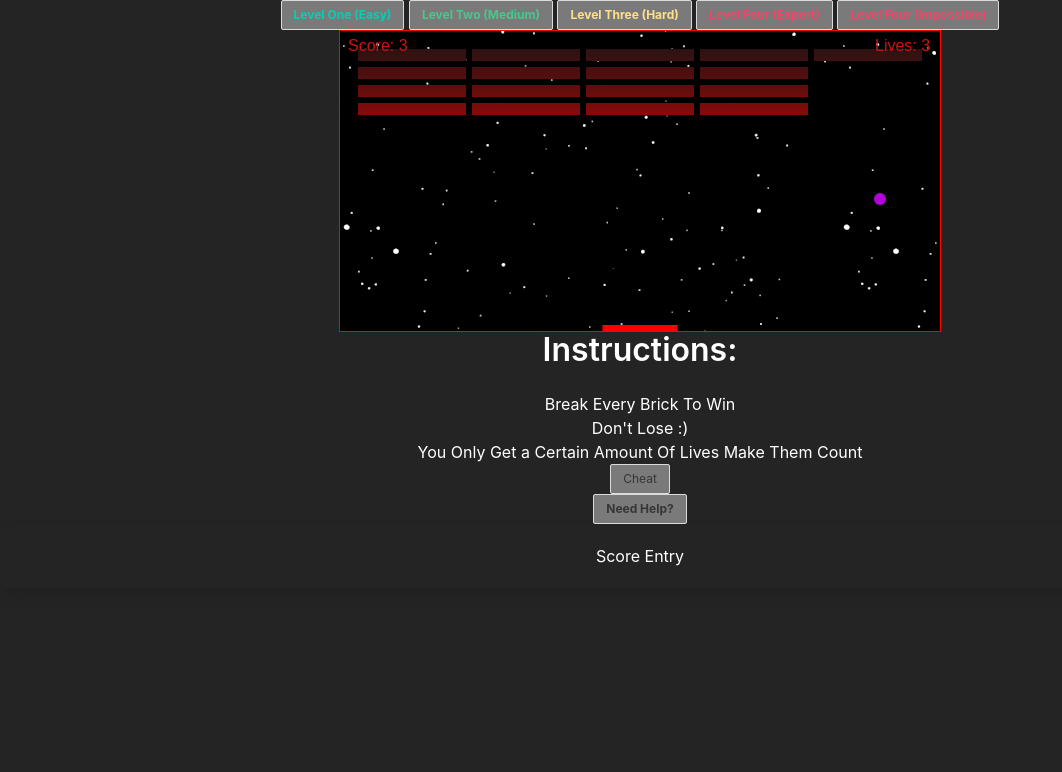
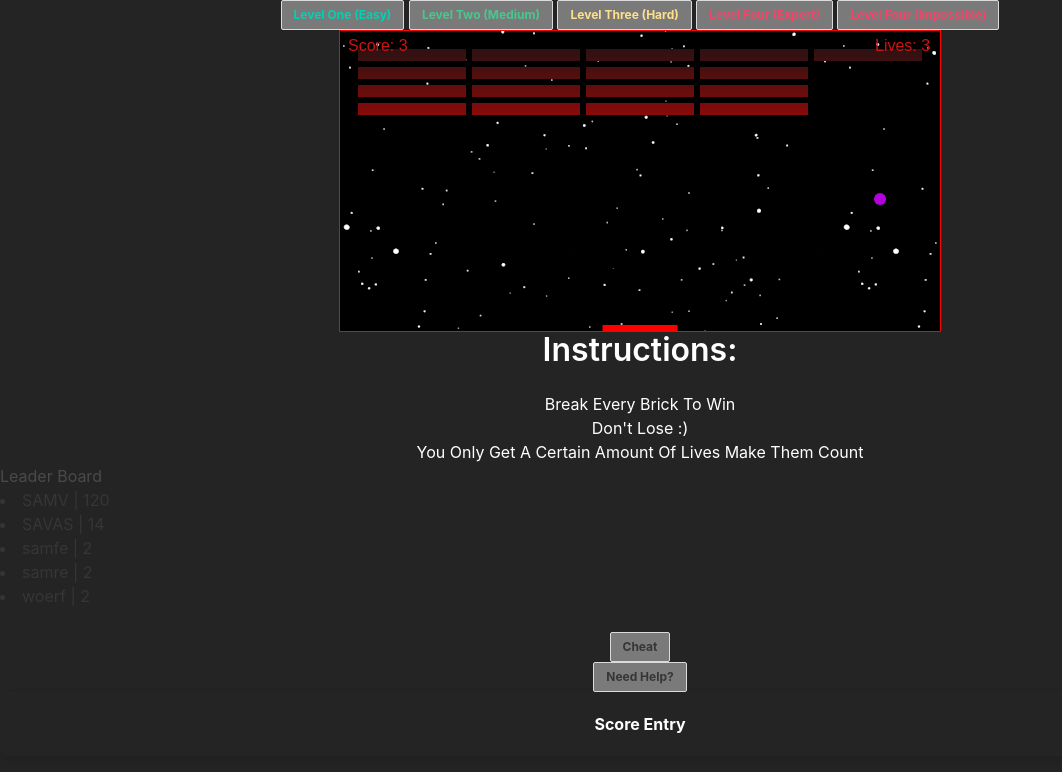
Before and after one commit to Momentum-PT-Team-3/javascript-mdn-build-a-game-tutorial-SamV808, a Django app: page / in a window 1280 px wide. Shown: the top 772 px of the page, without its empty margins (0-1062 px from the left). Run offline with Django 3.2, Linux system fonts and the light colour scheme; data comes from the database, SQL or seed files in the repository; both versions use the stored data as it was after the commit; data that the repository does not hold is empty; some libraries are stand-ins or nearby versions.

Commit message:
Added Leaderboard and display scores

```diff
--- a/breakout/views.py
+++ b/breakout/views.py
@@ -1,4 +1,4 @@
-from django.http import JsonResponse
+from django.http import HttpResponse, JsonResponse
 import json
 from django.core import serializers
 from django.shortcuts import render
@@ -15,12 +15,13 @@ def ajax_create_score(request):
     if request.method == "POST":
         score = request.POST.get("score")
         initials = request.POST.get("initials")
-        new_score = Score.objects.get_or_create(points=score, player=initials)
+        new_score = Score.objects.create(points=score, player=initials)
         data = serializers.serialize("json", [new_score[0]])
         return JsonResponse(data, safe=False)
     else:
         return JsonResponse({"method": "Steve!?!?"})
 
 def ajax_get_top_scores(request):
-    # top_scores = Score.objects.all().order_by('-points')[:5]
-    pass
+    top_scores = Score.objects.all().order_by('-points')[:5]
+    data = serializers.serialize("json", top_scores)
+    return HttpResponse(data, content_type="application/json")
--- a/core/urls.py
+++ b/core/urls.py
@@ -20,5 +20,6 @@ from breakout import views
 urlpatterns = [
     path('admin/', admin.site.urls),
     path("", views.index, name="home"),
-    path("api/score/new", views.ajax_create_score, name="ajax_create_score")
+    path("api/score/new", views.ajax_create_score, name="ajax_create_score"),
+    path("api/leaderboard/", views.ajax_get_top_scores, name="ajax_get_top_leaders"),
 ]
--- a/static/scripts/main.js
+++ b/static/scripts/main.js
@@ -28,6 +28,24 @@ my_gradient.addColorStop(0, "#141414");
 my_gradient.addColorStop(1, "red");
 
 
+function getCookie(name) {
+let cookieValue = null;
+if (document.cookie && document.cookie !== '') {
+    const cookies = document.cookie.split(';');
+    for (let i = 0; i < cookies.length; i++) {
+        const cookie = cookies[i].trim();
+        // Does this cookie string begin with the name we want?
+        if (cookie.substring(0, name.length + 1) === (name + '=')) {
+            cookieValue = decodeURIComponent(cookie.substring(name.length + 1));
+            break;
+        }
+    }
+}
+return cookieValue;
+}
+const csrftoken = getCookie('csrftoken');
+
+
 const scoreURL = "/api/score/new"
 let scoreForm = document.querySelector("#score-form")
 
@@ -35,7 +53,6 @@ scoreForm.addEventListener("submit", function (event) {
     event.preventDefault()
     console.log(event.target)
     formData = new FormData(scoreForm)
-    // let score = 2
     formData.append("score", score)
     fetch(scoreURL, {
         method: "POST",
@@ -94,7 +111,8 @@ function keyUpHandler(e) {
 
 function mouseMoveHandler(e) {
     let relativeX = e.clientX - canvas.offsetLeft;
-    if (relativeX > 0 && relativeX < canvas.width) {
+    // if (relativeX > 0 && relativeX < canvas.width)
+    if (relativeX > paddleWidth / 2 && relativeX < canvas.width - paddleWidth / 2) {
         paddleX = relativeX - paddleWidth / 2;
     }
 }
@@ -340,22 +358,34 @@ document.addEventListener('DOMContentLoaded', () => {
 });
 //========================================================================================================================================================================
 
-function getCookie(name) {
-    let cookieValue = null;
-    if (document.cookie && document.cookie !== '') {
-        const cookies = document.cookie.split(';');
-        for (let i = 0; i < cookies.length; i++) {
-            const cookie = cookies[i].trim();
-            // Does this cookie string begin with the name we want?
-            if (cookie.substring(0, name.length + 1) === (name + '=')) {
-                cookieValue = decodeURIComponent(cookie.substring(name.length + 1));
-                break;
-            }
+let leaderBoard = document.querySelector("#leader-board")
+let leaderURL = "api/leaderboard"
+
+fetch(leaderURL, {
+    method: "GET",
+    credentials: "same-origin",
+    headers: {
+        "Accept": "application/json",
+        "X-Request-With": "XMLHttpRequest",
+        "X-CSRFToken": csrftoken,
+    },
+})
+    .then(response => {
+        return response.json()
+    })
+    .then(leaderArray => {
+        for (let score of leaderArray){
+            let playerScore = document.createElement("li")
+            console.log(score)
+            console.log(leaderBoard)
+            playerScore.innerText = `${score.fields.player} | ${score.fields.points}`
+            leaderBoard.appendChild(playerScore)
         }
-    }
-    return cookieValue;
-}
-const csrftoken = getCookie('csrftoken');
+    })
+
+
+
+
 
 
 
--- a/templates/index.html
+++ b/templates/index.html
@@ -25,8 +25,13 @@
     <p class="has-text-centered has-text-white">
         Break Every Brick To Win
         <br>Don't Lose :)
-     <br>You Only Get a Certain Amount Of Lives Make Them Count
+        <br>You Only Get A Certain Amount Of Lives Make Them Count
     </p>
+
+    <table id="leader-board" class="table has-background-black-ter">
+        <thead>Leader Board</thead>
+
+    </table>
 
     <div id="modal-js-example" class="modal">
         <div class="modal-background"></div>
@@ -41,11 +46,11 @@
     </div>
 
     <div id="container" class="has-text-centered">
-    <button id="button" class="button has-background-grey is-small" onclick="cheatCode(), listen()">Cheat</button>
+        <button id="button" class="button has-background-grey has-text-weight-bold is-small" onclick="cheatCode(), listen()">Cheat</button>
     </div>
     <div>
-    <p id="cheat" class="has-text-warning has-text-centered is-hidden" >CHEAT ACTIVATED! The paddle will now follow the balls exact movement.</p>
-    <p id="cheat1" class="has-text-danger has-text-centered is-hidden" >Note: You are still able to control the paddle with the mouse so beware!</p>
+        <p id="cheat" class="has-text-warning has-text-centered is-hidden" >CHEAT ACTIVATED! The Paddle Will Now Follow The Ball's Exact Movement.</p>
+        <p id="cheat1" class="has-text-danger has-text-centered is-hidden" >Note: You Are Still Able To Control The Paddle With The Mouse So Beware!</p>
     </div>
     <div class="has-text-centered ">
         <button class="button js-modal-trigger has-background-grey has-text-weight-bold is-small  " data-target="modal-js-example">
@@ -54,7 +59,7 @@
     </div>
 
     <div class="box has-background-black-ter">
-    <p class="has-text-centered has-text-white">Score Entry</p>
+        <p class="has-text-centered has-text-white has-text-weight-bold">Score Entry</p>
         <form class="has-text-centered is-hidden" id="score-form" method="POST" enctype="multipart/form-data">
             {% csrf_token %}
             {{ score_form.as_p }}
```
Also changed, not shown: db.sqlite3. Lines whose indentation alone changed are shown as unchanged.
